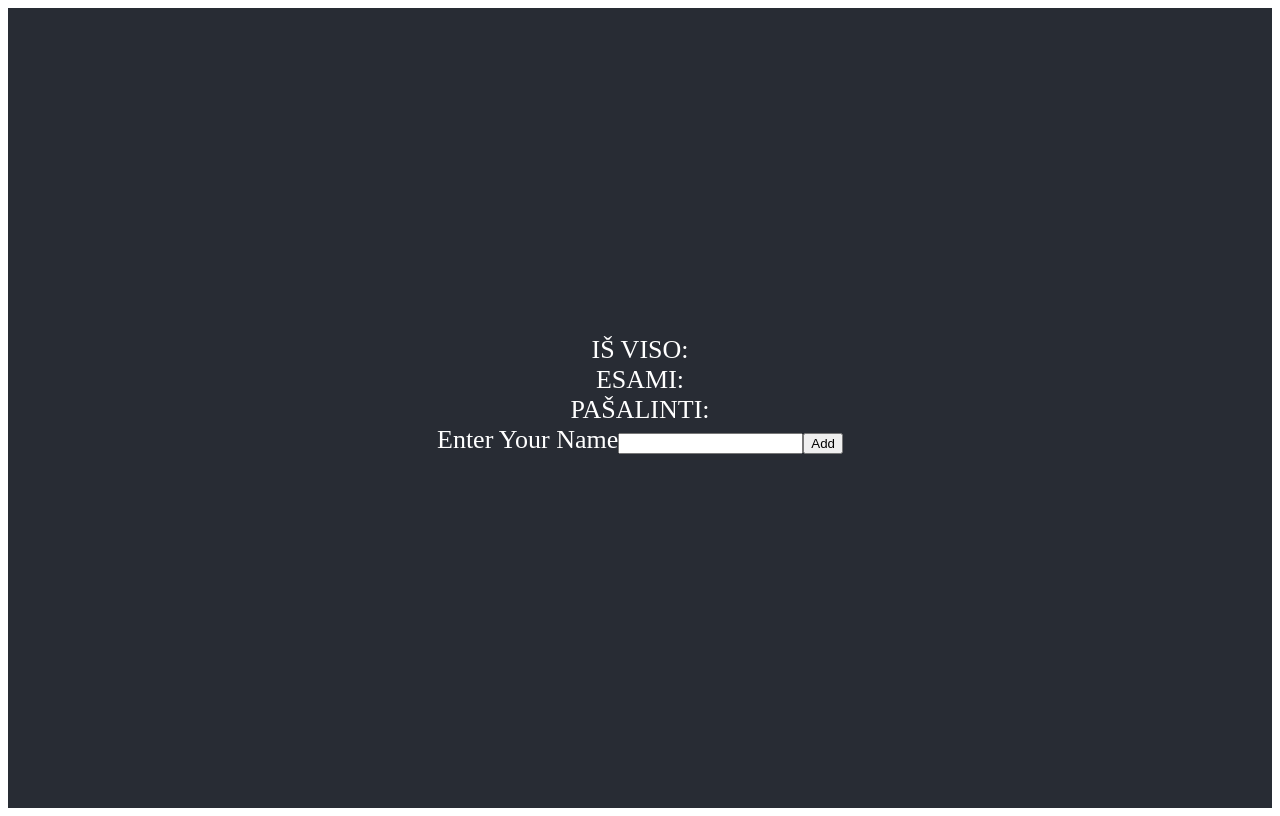
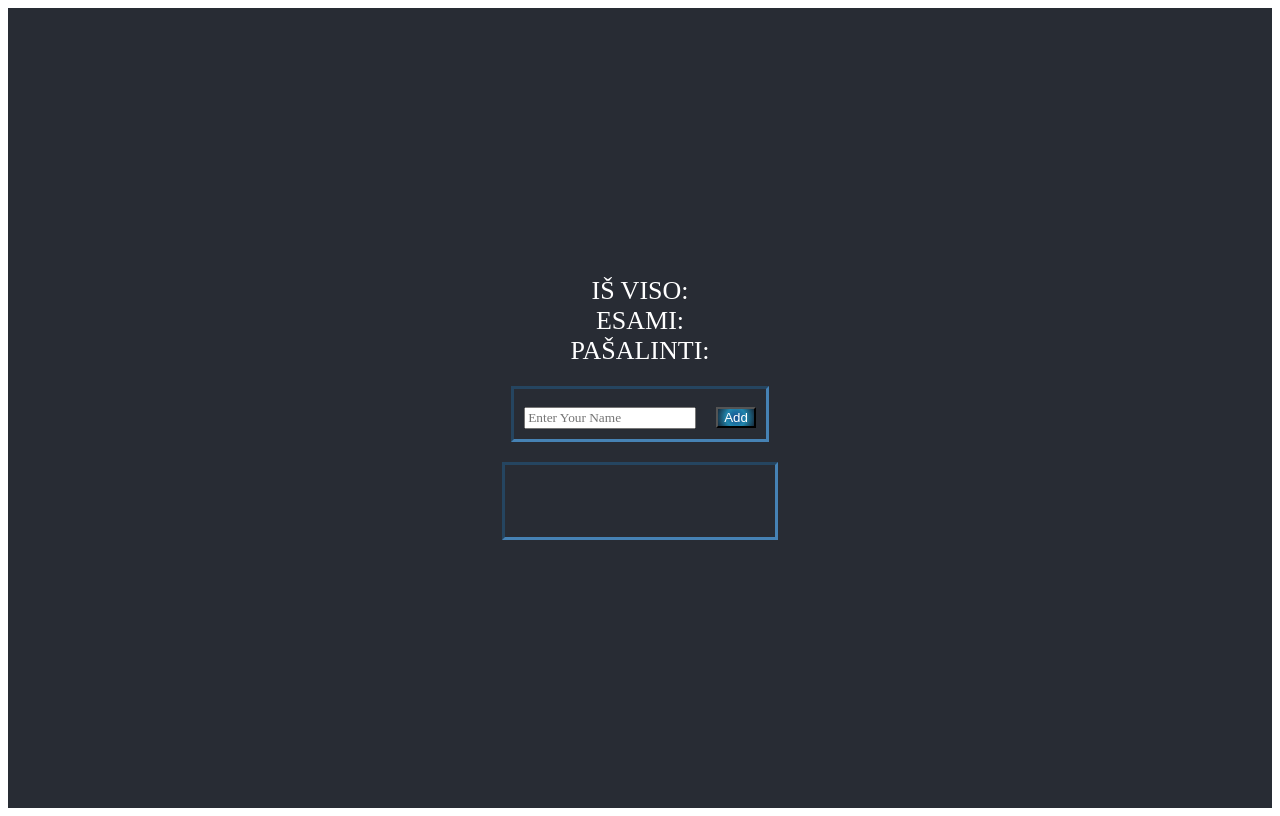
Before and after one commit to simonasablinaite/todo-list, a React (Create React App) app: page / in a window 1280 px wide. Built offline with nearby package versions, Linux system fonts and the light colour scheme.

Commit message:
List and form style (preliminary)

```diff
--- a/src/App.jsx
+++ b/src/App.jsx
@@ -1,6 +1,8 @@
 import { useState } from 'react';
 import './App.css';
 import List from './Components/Lists';
+import './style/list.css';
+import './style/form.css';
 
 function App() {
   const [list, setList] = useState([]);
@@ -33,8 +35,7 @@ function App() {
         </div>
         <div className='form'>
 
-          <label htmlFor="name">Enter Your Name</label>
-          <input onChange={handleChange} type="text" />
+          <input onChange={handleChange} type="text" placeholder='Enter Your Name' />
 
           <button onClick={addUser}>Add</button>
 
--- /dev/null
+++ b/src/style/form.css
@@ -0,0 +1,25 @@
+.form {
+  border-style: inset;
+  max-width: 400px;
+  height: 100%;
+  border-color: steelblue;
+  margin-top: 20px;
+  padding: 10px;
+}
+
+.form > button {
+  margin-left: 20px;
+  background: rgb(37, 122, 223);
+  background: rgb(23, 78, 144);
+  background: radial-gradient(
+    circle,
+    rgba(23, 78, 144, 1) 0%,
+    rgba(32, 133, 172, 1) 49%,
+    rgba(22, 43, 61, 1) 100%
+  );
+  color: white;
+}
+
+.form > input {
+  font-family: cursive;
+}
--- /dev/null
+++ b/src/style/list.css
@@ -0,0 +1,40 @@
+.list {
+  border-style: inset;
+  width: 250px;
+  height: 100%;
+  border-color: steelblue;
+  margin-top: 20px;
+  padding: 10px;
+  font-family: cursive;
+}
+
+.list > ul {
+  display: flex;
+  width: 100%;
+  list-style: none;
+  flex-direction: column;
+  flex-wrap: wrap;
+  align-content: center;
+  justify-content: center;
+  align-items: center;
+  padding: 0;
+}
+
+.list > ul > div > li {
+  margin: 5px 0;
+}
+
+.list > ul > div > li > button {
+  margin-left: 40px;
+  background: rgb(55, 17, 17);
+  background: linear-gradient(
+    90deg,
+    rgba(55, 17, 17, 1) 0%,
+    rgba(253, 29, 29, 1) 50%,
+    rgba(78, 24, 24, 1) 100%
+  );
+  color: white;
+  border: none;
+  width: 25px;
+  height: 25px;
+}
```
